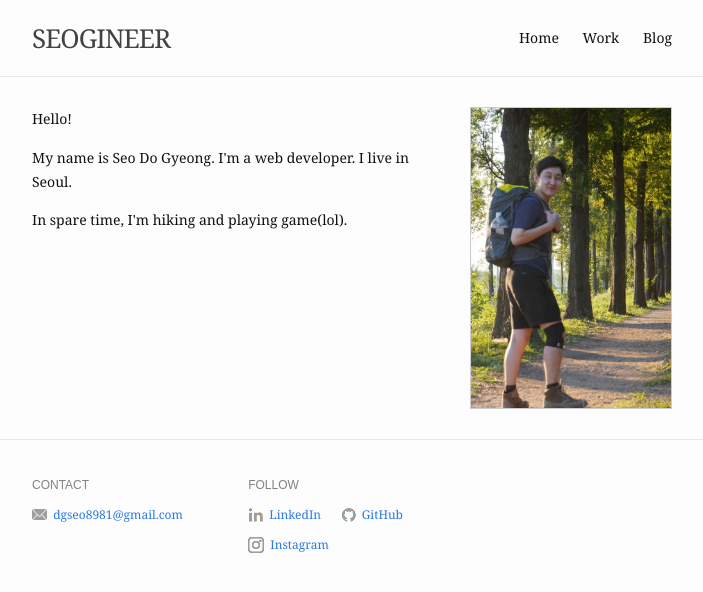
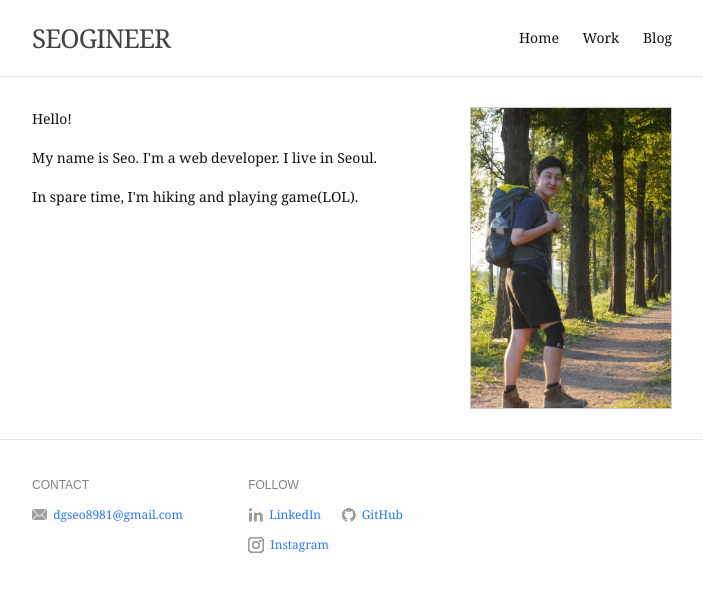
Before and after one commit to seogineer/seogineer.github.io, a Jekyll site: the page built from index.md, in a window 1280 px wide. Shown: the top 592 px of the page, without its empty margins (288-991 px from the left). Built offline with Jekyll 4.4.1, drawn with Linux system fonts in a browser that asks for light colours.

Commit message:
2020-11-27

```diff
--- a/_includes/header.html
+++ b/_includes/header.html
@@ -1,6 +1,6 @@
 <header class="site-header">
   <div class="wrapper">
-    <a class="site-title" href="{{ "" | prepend: site.baseurl | prepend: site.url }}/">
+    <a class="site-title" href="{{ "" | prepend: site.baseurl | prepend: site.url }}/" style="text-decoration: none;">
       <!-- <img src="{{ "/assets/img/title.png" | absolute_url }}" alt="{{ site.title }}" /> -->
       SEOGINEER
     </a>
--- a/index.md
+++ b/index.md
@@ -10,9 +10,9 @@ profile_picture:
 </p>
 
 <p>
-  My name is Seo Do Gyeong. I'm a web developer. I live in Seoul.
+  My name is Seo. I'm a web developer. I live in Seoul.
 </p>
 
 <p>
-  In spare time, I'm hiking and playing game(lol).
+  In spare time, I'm hiking and playing game(LOL).
 </p>
```
